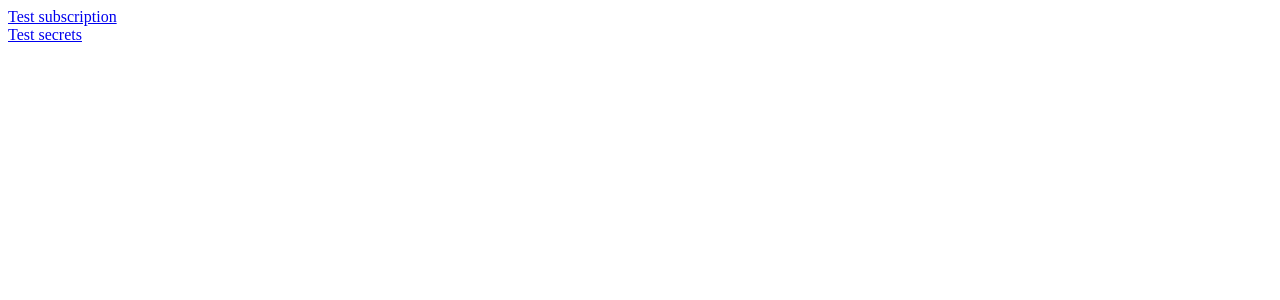
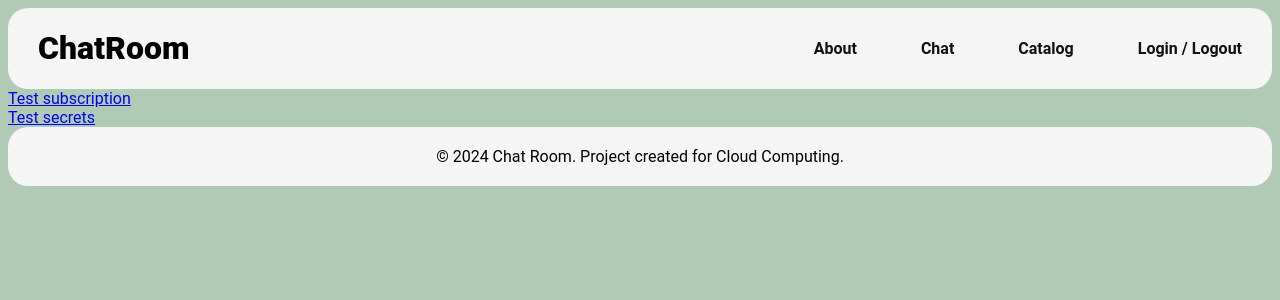
Before and after one commit to andrzejczukm/ChatRoom, a SvelteKit app: page / in a window 1280 px wide. Shown: the top 300 px of the page. Built offline with nearby package versions, Linux system fonts and the light colour scheme.

Commit message:
add base - main layout

```diff
--- /dev/null
+++ b/src/app.css
@@ -0,0 +1,4 @@
+body {
+	background-color: #b1cab5; /* #d4a3a3ef;*/
+  font-family: Roboto; /* Monospace;*/
+}
--- /dev/null
+++ b/src/routes/+layout.svelte
@@ -0,0 +1,71 @@
+<script>
+	import '../app.css';
+</script>
+
+<header>
+	<div class="header-right">
+		<h1 class="logo">ChatRoom</h1>
+		<div class="links">
+			<a href="/about">About</a>
+			<a class="active" href="/chats">Chat</a>
+			<a href="/catalog">Catalog</a>
+			<a href="/login">Login / Logout</a>
+		</div>
+	</div>
+</header>
+<slot />
+<footer>
+	<div class="footer-content">
+		<p>© 2024 Chat Room. Project created for Cloud Computing.</p>
+	</div>
+</footer>
+
+<style>
+	header {
+		background-color: whitesmoke;
+		position: sticky;
+    border-radius: 20px;
+	}
+
+	.header-right {
+		margin-left: 30px;
+		display: flex;
+		align-items: center;
+		justify-content: space-between;
+	}
+
+	.logo {
+		font-size: 2em;
+		color: #000;
+		font-weight: 1000;
+	}
+
+	.links a {
+		margin-left: auto;
+		margin-left: 30px;
+		margin-right: 30px;
+		text-decoration: none;
+		color: #111111;
+		font-weight: bold;
+	}
+	.links a:hover {
+		color: rgb(117, 117, 117);
+		transition: background-color 0.3s ease;
+	}
+
+	footer {
+		background-color: whitesmoke;
+		padding: 20px 0;
+		text-align: center;
+    border-radius: 20px;
+	}
+
+	.footer-content {
+		max-width: 1200px;
+		margin: 0 auto;
+	}
+
+	.footer-content p {
+		margin: 0;
+	}
+</style>
```
